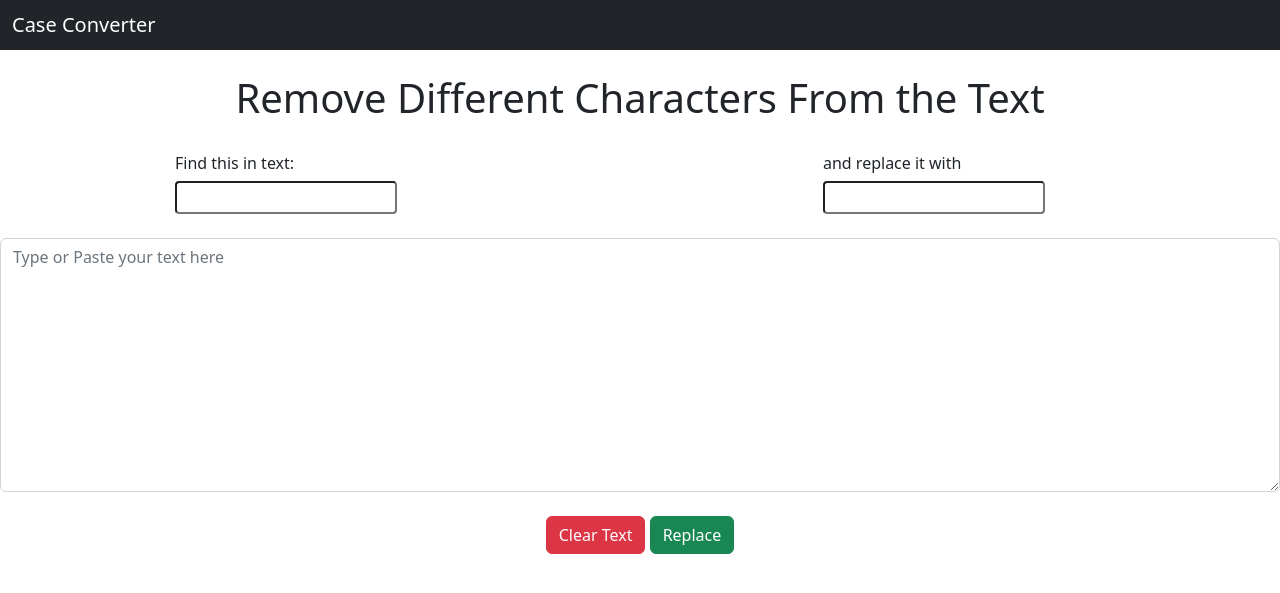
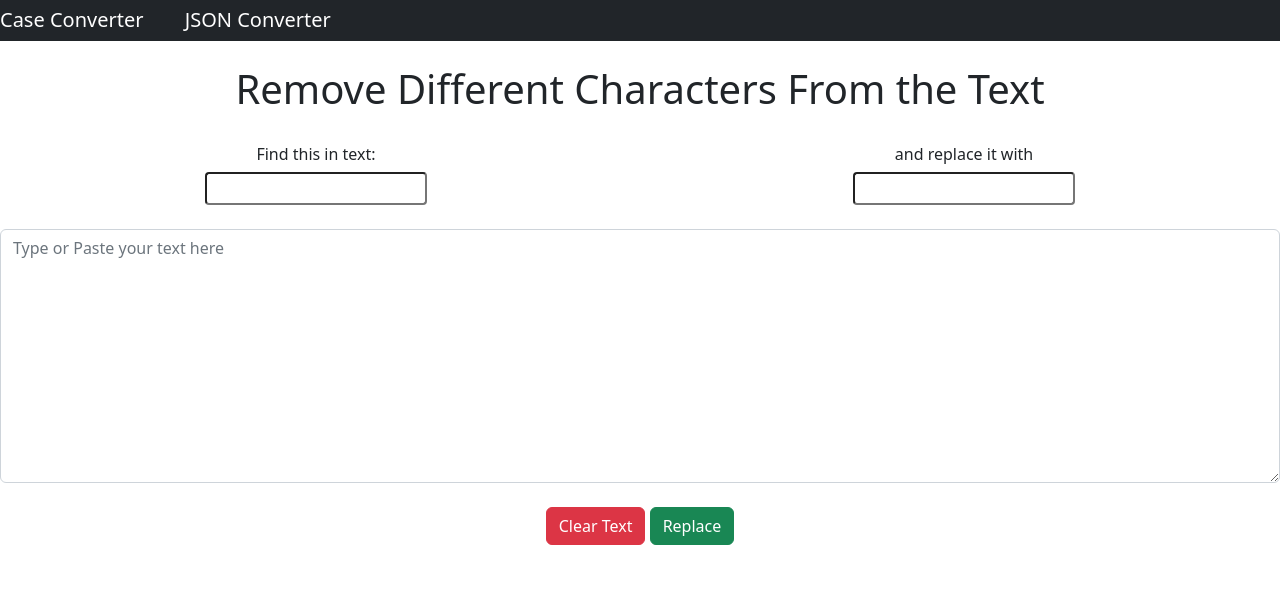
Before and after one commit to Rononoa13/flask-case-converter, a Flask app: page / in a window 1280 px wide. Shown: the top 593 px of the page. Run offline with Flask 2, Linux system fonts and the light colour scheme.

Commit message:
Add '/json_converter' route and logic to prettify valid json format string

```diff
--- a/app.py
+++ b/app.py
@@ -1,4 +1,5 @@
 from flask import Flask, render_template, request
+import json
 
 app = Flask(__name__)
 
@@ -8,6 +9,7 @@ def index():
 
 @app.route("/", methods=['GET', 'POST'])
 def home():
+
     if request.method == 'POST':
         find_char = request.form.get('find-char')
         replace_text = request.form.get('replace-text')
@@ -17,6 +19,31 @@ def home():
 
     return render_template('home.html', user_text=user_text)
 
+@app.route("/json_converter", methods=['GET', 'POST'])
+def get_pretty_json():
+
+    if request.method == 'POST':
+
+        get_user_json = request.form.get('json-input')
+        if "'" in get_user_json:
+            get_user_json = get_user_json.replace("'", "\"")
+        json_data = json.loads(get_user_json)
+        print_json = json.dumps(json_data, indent=4)
+
+        # json_strings = get_user_json.split('}, {')
+
+        # if len(json_strings) < 1:
+        #     json_strings[0] = json_strings[0] + '}'
+        #     json_strings[-1] = '{' + json_strings[-1]
+
+        # formatted_objects = []
+        # for json_data in json_strings:
+        #     formatted_objects.append(json.dumps(json.loads(json_data), indent=4))
+        # print_json = formatted_objects
+
+        return render_template('json_formatter.html', pretty_json=print_json)
+
+    return render_template('json_formatter.html')
 
 if __name__== '__main__':
     app.run(debug=True)
--- a/static/style.css
+++ b/static/style.css
@@ -1,4 +1,6 @@
+a {
+    text-decoration: none;
+}
 .row>* {
-
-    margin-left: 175px;
+    margin-left: auto;
 }
--- a/templates/home.html
+++ b/templates/home.html
@@ -2,7 +2,7 @@
 
 {% block content %}
 <form action="" , method="POST">
-    <div class="row g-3">
+    <div align="center" class="row g-3">
         <div class="col">
             <h6>Find this in text:</h6>
             <input type="text" class="form-control-sm" name="find-char">
--- a/templates/layout.html
+++ b/templates/layout.html
@@ -14,8 +14,21 @@
 <body>
     <!-- As a heading -->
     <nav class="navbar bg-dark">
-        <div class="container-fluid">
-            <span class="navbar-brand mb-0 h1 text-white" >Case Converter</span>
+        <div class="nav-container">
+            <div class="row">
+                <div class="col-md-6">
+                    <a href="{{url_for('home')}}">
+                        <span class="navbar-brand mb-0 h1 text-white" >Case Converter</span>
+                    </a>
+
+                </div>
+
+                <div class="col-md-6">
+                    <a href="{{url_for('get_pretty_json')}}">
+                        <span class="navbar-brand mb-0 h1 text-white" >JSON Converter</span>
+                    </a>
+                </div>
+            </div>
         </div>
     </nav>
     <br>
```
Also changed, not shown: templates/json_formatter.html (added, +30 -0 lines).
